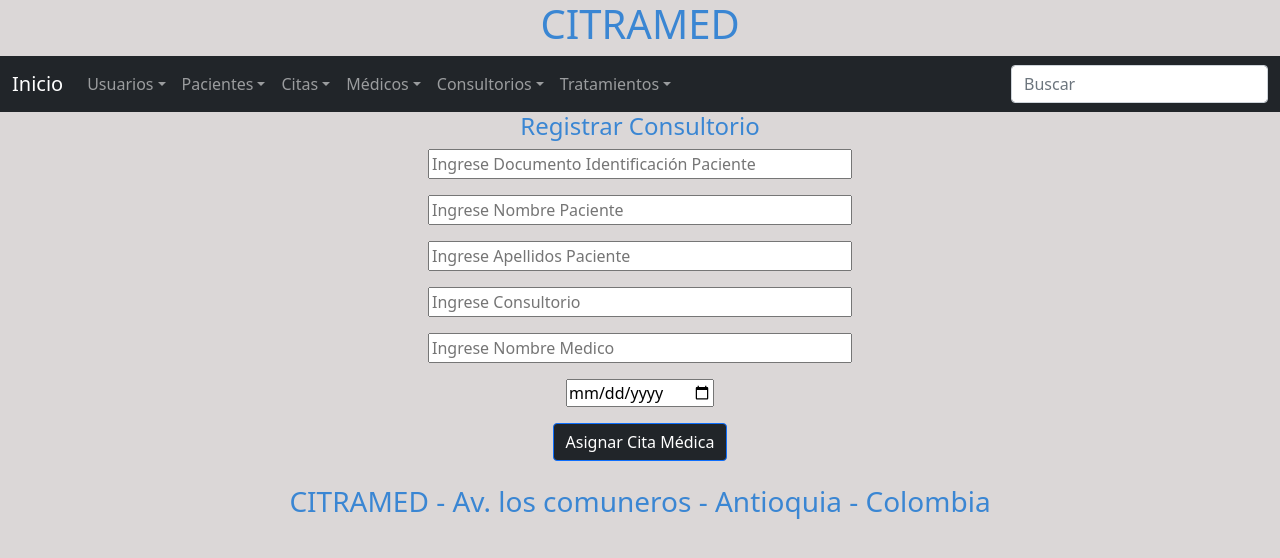
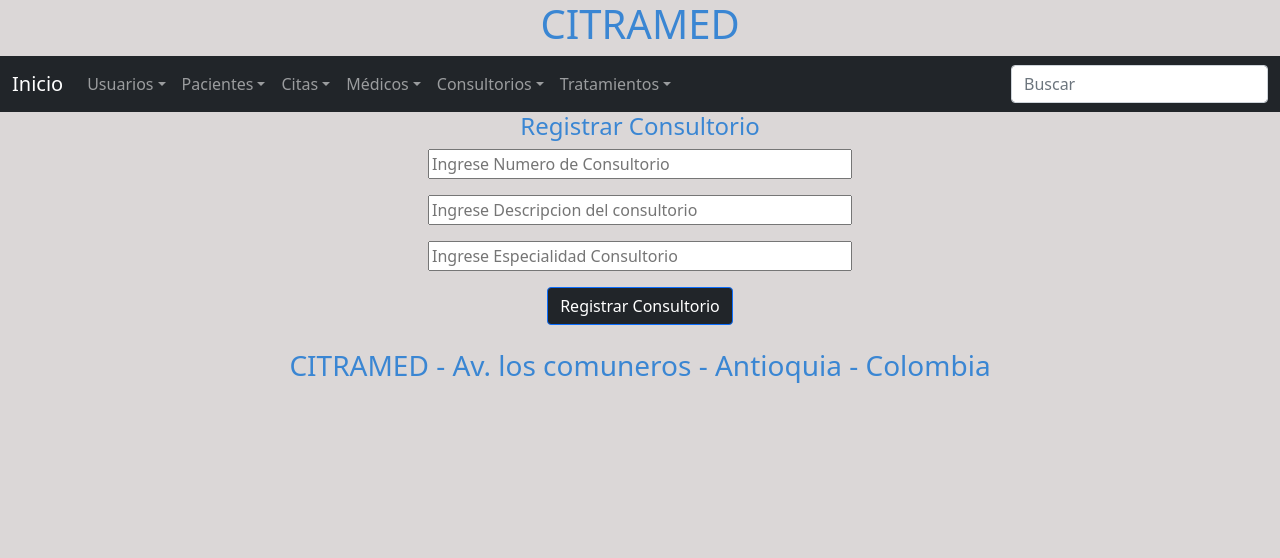
Before and after one commit to JohnAlejo45/Programa-git, a plain HTML site: page RegConsultorio.html in a window 1280 px wide. Drawn offline with nearby package versions, Linux system fonts and the light colour scheme.

Commit message:
Cambios en pantallas de consultorio

```diff
--- a/RegConsultorio.html
+++ b/RegConsultorio.html
@@ -89,13 +89,10 @@
 		<center><div class="col-sm-5">
 	     <form action="Controlador/validarInsertarUsuario.php" method="post" enctype="text/plain">
 		    <h4>Registrar Consultorio</h4>
-		    <p><input class="" type="text" name="Documento Identificacion" id="DocumentoIdentificacion" size="40" placeholder="Ingrese Documento Identificación Paciente" required></p>
-			<p><input class="" type="text" name="Nombre usuario" id="Nombreusuario" size="40" placeholder="Ingrese Nombre Paciente" required></p>
-			<p><input class="" type="text" name="Apellidos Usuario" id="ApellidosUsuario" size="40" placeholder="Ingrese Apellidos Paciente" required></p>
-			<p><input class="" type="email" name="Consultorio" id="Consultorio" size="40" placeholder="Ingrese Consultorio" required></p>
-			<p><input class="" type="text" name="Medico" id="Medico" size="40" placeholder="Ingrese Nombre Medico" required></p>
-			<p><input class="" type="date" name="Fecha" id="Fecha" size="40" placeholder="Seleccione Fecha Cita	" required></p>
-		    <button type="submit" class="btn btn-primary bg-dark">Asignar Cita Médica</button>
+		    <p><input class="" type="text" name="Numero de Consultorio" id="NumeroConsultorio" size="40" placeholder="Ingrese Numero de Consultorio" required></p>
+			<p><input class="" type="text" name="Descripcion Consultorio" id="DescripcionConsultorio" size="40" placeholder="Ingrese Descripcion del consultorio" required></p>
+			<p><input class="" type="text" name="Especialidad Consultorio" id="EspecialidadConsultorio" size="40" placeholder="Ingrese Especialidad Consultorio" required></p>
+		    <button type="submit" class="btn btn-primary bg-dark">Registrar Consultorio</button>
 		  </form><br>
 		</div></center>
 
```
Also changed, not shown: ConsultConsultorio.html (+1 -1 lines), ConsultPaciente.html (+2 -2 lines), RegTratamiento.html (+3 -3 lines).
